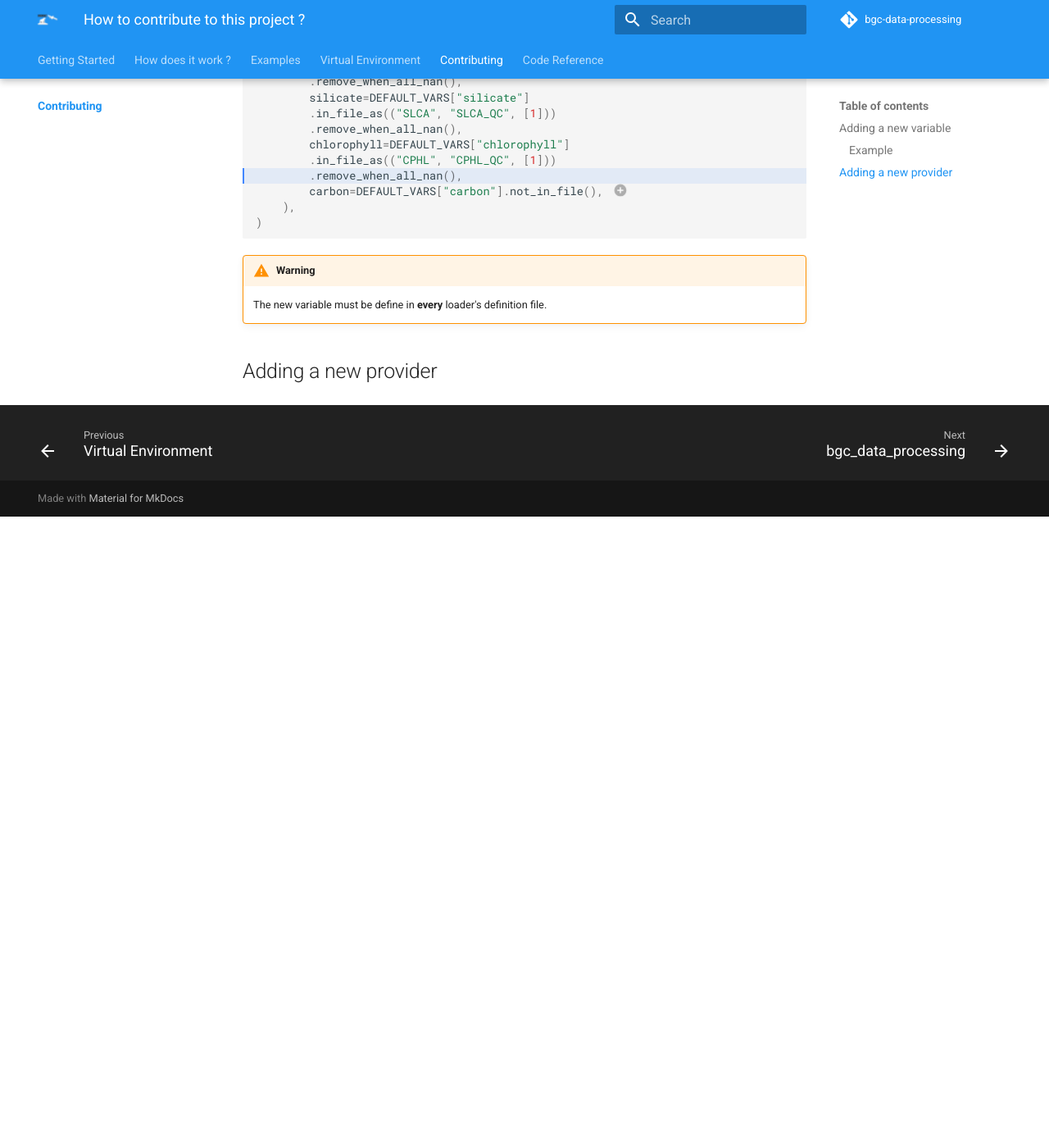
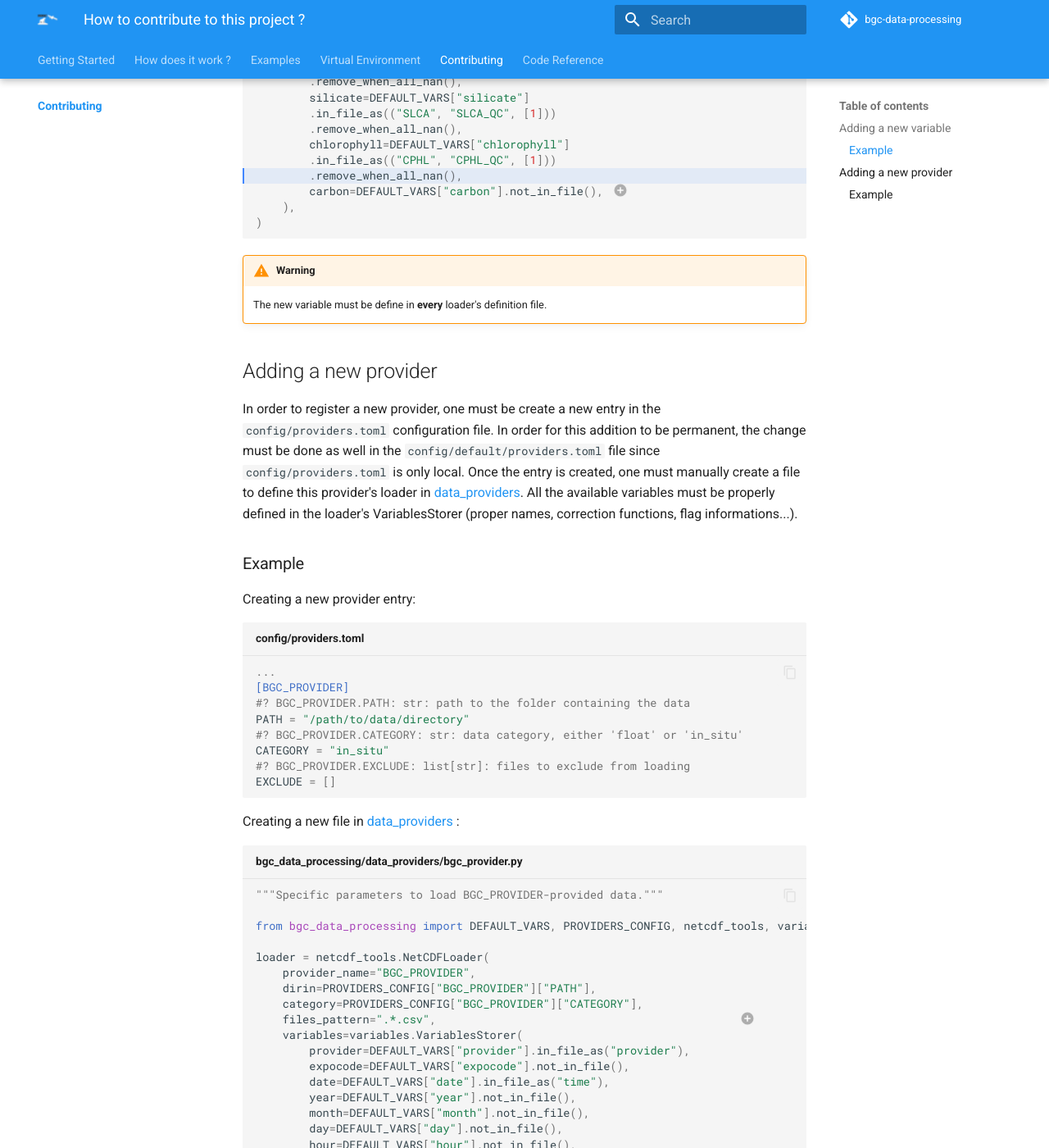
Before and after one commit to grigaut/bgc-data-processing, an MkDocs documentation site: the page built from docs/contributing/index.md, in a window 1280 px wide and 1400 px high, scrolled down 2422 px. Shown: the whole window at 82% size. Built offline with MkDocs 1.6.1 and Material for MkDocs 9.7.7, drawn with Linux system fonts in a browser that asks for light colours; comment, search, counter and statistics services are not loaded; before the commit the page ends 3052 px from its top, so only the background shows below that; some of the changed text lies outside the part shown.

Commit message:
docs: explanation on how to add a provider

````diff
--- a/docs/contributing/index.md
+++ b/docs/contributing/index.md
@@ -119,3 +119,65 @@
     The new variable must be define in **every** loader's definition file.
 
 ## Adding a new provider
+In order to register a new provider, one must be create a new entry in the `config/providers.toml` configuration file. In order for this addition to be permanent, the change must be done as well in the `config/default/providers.toml` file since `config/providers.toml` is only local.
+Once the entry is created, one must manually create a file to define this provider's loader in [data_providers](/reference/data_providers). All the available variables must be properly defined in the loader's VariablesStorer (proper names, correction functions, flag informations...).
+
+### Example
+Creating a new provider entry:
+
+``` toml title="config/providers.toml"
+...
+[BGC_PROVIDER]
+#? BGC_PROVIDER.PATH: str: path to the folder containing the data
+PATH = "/path/to/data/directory"
+#? BGC_PROVIDER.CATEGORY: str: data category, either 'float' or 'in_situ'
+CATEGORY = "in_situ"
+#? BGC_PROVIDER.EXCLUDE: list[str]: files to exclude from loading
+EXCLUDE = []
+```
+
+Creating a new file in [data_providers](/reference/data_providers) :
+
+``` py title="bgc_data_processing/data_providers/bgc_provider.py"
+"""Specific parameters to load BGC_PROVIDER-provided data."""
+
+from bgc_data_processing import DEFAULT_VARS, PROVIDERS_CONFIG, netcdf_tools, variables
+
+loader = netcdf_tools.NetCDFLoader(
+    provider_name="BGC_PROVIDER",
+    dirin=PROVIDERS_CONFIG["BGC_PROVIDER"]["PATH"],
+    category=PROVIDERS_CONFIG["BGC_PROVIDER"]["CATEGORY"],
+    files_pattern=".*.csv",                                             # (1)!
+    variables=variables.VariablesStorer(
+        provider=DEFAULT_VARS["provider"].in_file_as("provider"),
+        expocode=DEFAULT_VARS["expocode"].not_in_file(),
+        date=DEFAULT_VARS["date"].in_file_as("time"),
+        year=DEFAULT_VARS["year"].not_in_file(),
+        month=DEFAULT_VARS["month"].not_in_file(),
+        day=DEFAULT_VARS["day"].not_in_file(),
+        hour=DEFAULT_VARS["hour"].not_in_file(),
+        longitude=DEFAULT_VARS["longitude"].in_file_as("longitude"),
+        latitude=DEFAULT_VARS["latitude"].in_file_as("latitude"),
+        depth=DEFAULT_VARS["depth"]
+        .in_file_as("DEPH")
+        .remove_when_nan(),
+        temperature=DEFAULT_VARS["temperature"].in_file_as("temperature"),
+        salinity=DEFAULT_VARS["salinity"].in_file_as("salinity"),
+        oxygen=DEFAULT_VARS["oxygen"].in_file_as("doxygen"),
+        phosphate=DEFAULT_VARS["phosphate"]
+        .in_file_as(("PHOS", "PHOS_QC", [1]))
+        .remove_when_all_nan(),
+        nitrate=DEFAULT_VARS["nitrate"]
+        .in_file_as(("NTRA", "NTRA_QC", [1]))
+        .remove_when_all_nan(),
+        silicate=DEFAULT_VARS["silicate"]
+        .in_file_as(("SLCA", "SLCA_QC", [1]))
+        .remove_when_all_nan(),
+        chlorophyll=DEFAULT_VARS["chlorophyll"]
+        .in_file_as(("CPHL", "CPHL_QC", [1]))
+        .remove_when_all_nan(),
+    ),
+)
+```
+
+1. File pattern must be updated as well if possible
````
